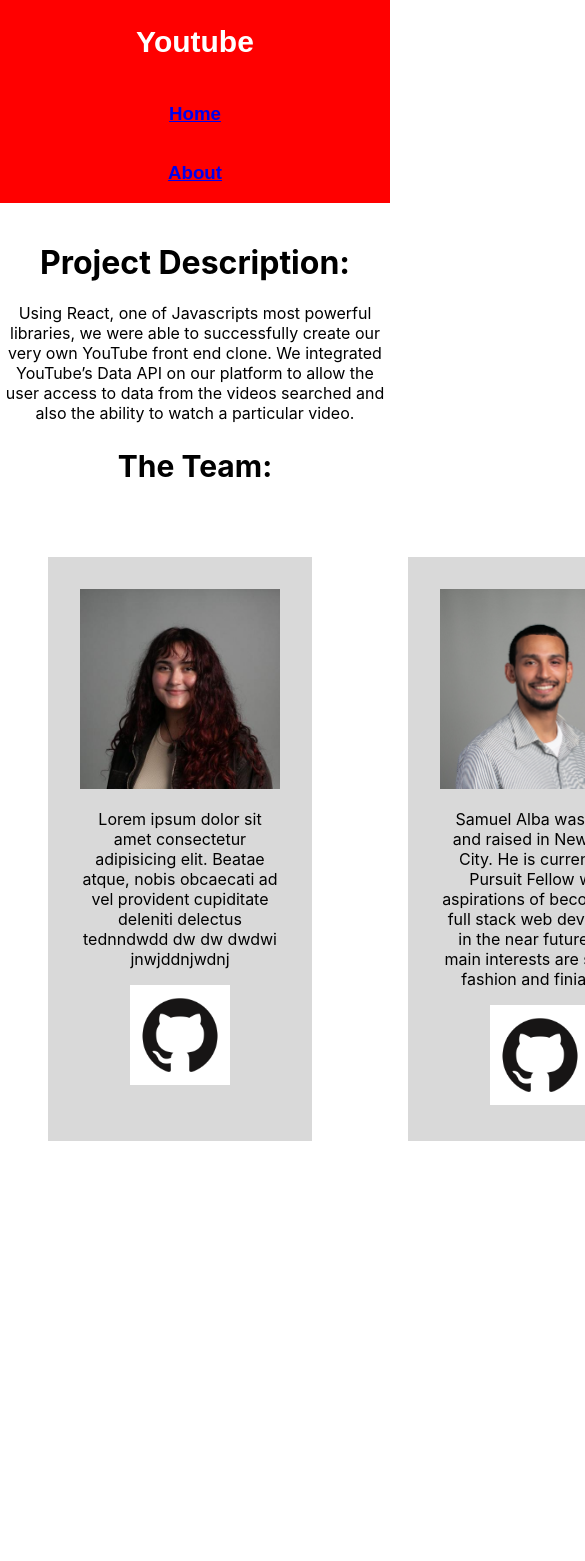
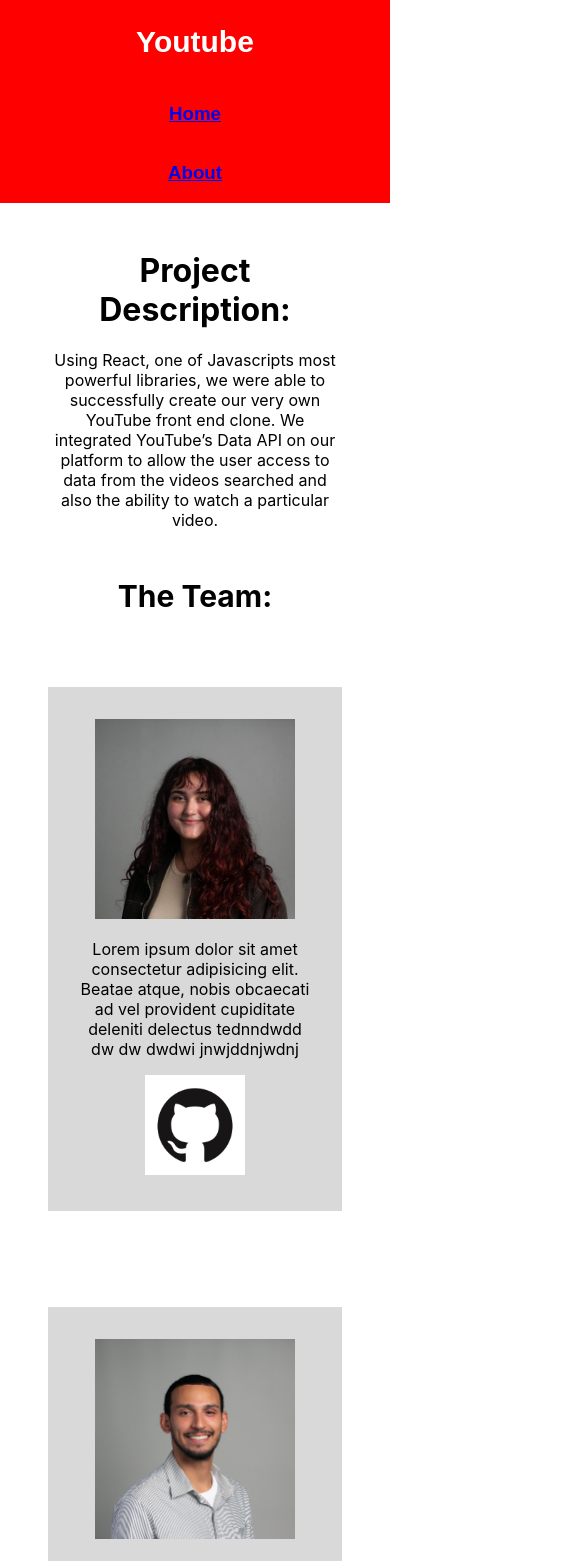
Before and after one commit to ninajavier/youtube-clone, a React (Create React App) app: page /about in a window 390 px wide. Shown: the top 1561 px of the page, 585 px wide, since content can reach past the window. Before the commit the page ends 1189 px from the top, so only its background shows below. Built offline with nearby package versions, Linux system fonts and the light colour scheme.

Commit message:
CSS for about mobile screens

```diff
--- a/src/Components/Youtube/VideoListing.css
+++ b/src/Components/Youtube/VideoListing.css
@@ -0,0 +1,11 @@
+/* @media only screen and (min-width: 481px) {
+
+} */
+
+
+
+@media screen and (max-width: 480px) {
+    .video-container {
+      max-width: 300px;
+    }
+  }
--- a/src/Components/common/About.css
+++ b/src/Components/common/About.css
@@ -1,3 +1,4 @@
+@media only screen and (min-width: 481px) {
     .team {
         display: grid;
         grid-template-columns: 1fr 1fr;
@@ -12,3 +13,26 @@
     h2 {
         font-size: 30px;
     }
+}
+
+
+@media only screen and (max-width: 480px) {
+    .team {
+        display: grid;
+        grid-template-columns: 1fr;
+    }
+
+    .bios {
+        background-color: rgb(217, 217, 217);
+        margin: 3em;
+        padding: 2em;
+    }
+
+    h2 {
+        font-size: 30px;
+    }
+
+    .description {
+        margin: 3em;
+    }
+}
--- a/src/Components/common/Navbar.css
+++ b/src/Components/common/Navbar.css
@@ -23,11 +23,6 @@
 
 @media only screen and (max-width: 480px) {
 
-
-
-
-
-
     header {
         display: grid;
         grid-template-columns: 1fr;
```
Lines whose indentation alone changed are shown as unchanged.
